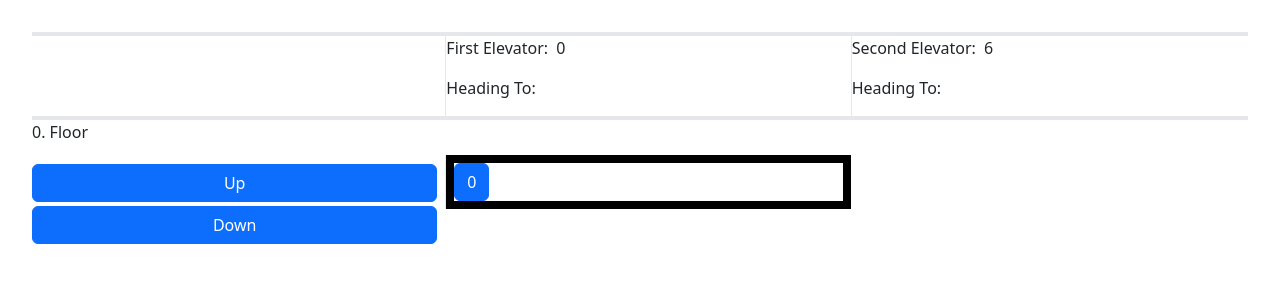
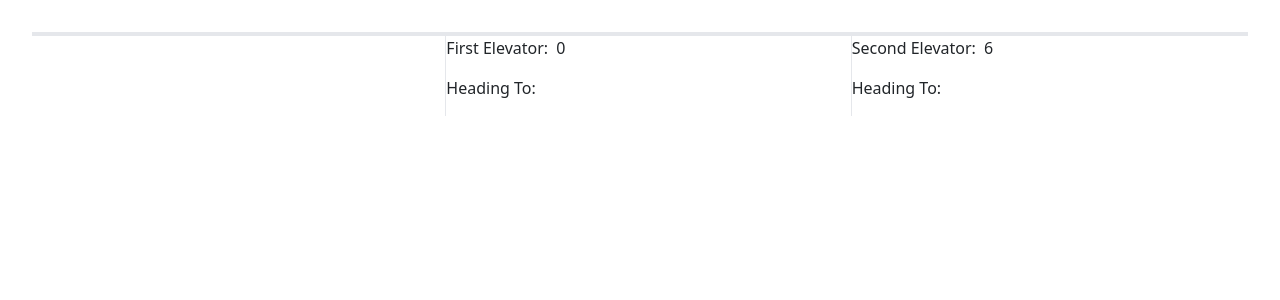
Before and after one commit to Barabasbalazs/Elevators, a React (Vite) app in the folder elevator-project/: page / in a window 1280 px wide. Shown: the top 300 px of the page. Built offline with nearby package versions, Linux system fonts and the light colour scheme.

Commit message:
dynamic floorplanning works

```diff
--- a/elevator-project/src/views/ElevatorApp.jsx
+++ b/elevator-project/src/views/ElevatorApp.jsx
@@ -8,42 +8,6 @@ const ElevatorApp = () => {
   const [floors, setFloors] = useState()
 
   const [floorStates, setFloorStates] = useState()
-
-  /*
-  const [floors] = useState([6, 5, 4, 3, 2, 1, 0])
-
-  const [floorStates, setFloorStates] = useState([
-    {
-      left: true,
-      right: false,
-    },
-    {
-      left: false,
-      right: false,
-    },
-    {
-      left: false,
-      right: false,
-    },
-    {
-      left: false,
-      right: false,
-    },
-    {
-      left: false,
-      right: false,
-    },
-    {
-      left: false,
-      right: false,
-    },
-    {
-      left: false,
-      right: true,
-    }
-  ])
-
-  */
 
   const [left, setLeftElevator] = useState(0)
 
@@ -56,11 +20,7 @@ const ElevatorApp = () => {
   useEffect(() => {
     const floorNumbers = import.meta.env.VITE_NUM_FLOORS;
 
-    // console.log(`fired: ${floorNumbers}`);
-
-    const floorArray = Array.from(Array(floorNumbers).keys());
-
-    // console.log(floorArray);
+    const floorArray = Array.from({length: floorNumbers}, (x, i) => i);
 
     const tmpFloorStates = floorArray.map((ind) => {
       if (ind === 0) {
@@ -82,9 +42,6 @@ const ElevatorApp = () => {
     });
 
     setFloors(floorArray.reverse(), setFloorStates(tmpFloorStates));
-
-    // console.log(floors);
-
 
   }, []);
 
```
